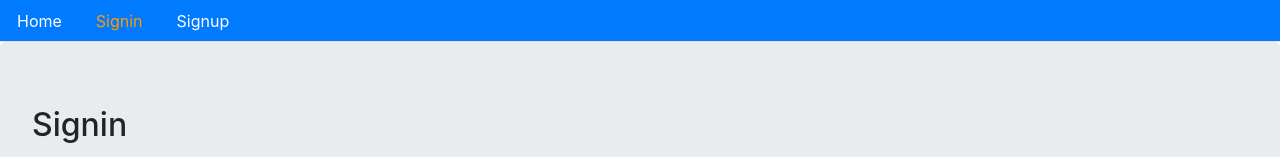
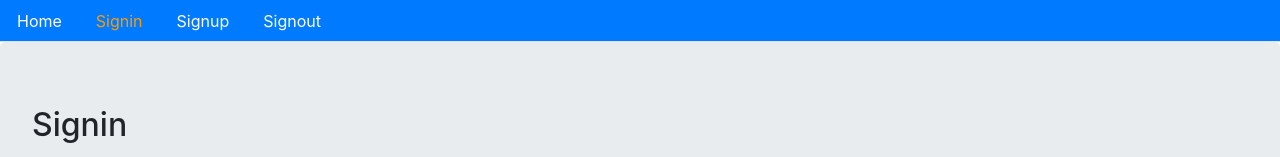
Before and after one commit to jose-Abel/mern-ecommerce-frontend, a React (Create React App) app: page /signin in a window 1280 px wide. Shown: the top 157 px of the page. Built offline with nearby package versions, Linux system fonts and the light colour scheme; no server answers.

Commit message:
Create the functionality to save the token into the localstorage and signout

```diff
--- a/src/auth/index.js
+++ b/src/auth/index.js
@@ -33,3 +33,39 @@
 		console.log(err);
 	})
 }
+
+export const authenticate = (data, next) => {
+	if (typeof window !== 'undefined') {
+		localStorage.setItem("jwt", JSON.stringify(data));
+
+		next();
+	}
+}
+
+export const signout = (next) => {
+	if (typeof window !== 'undefined') {
+		localStorage.removeItem("jwt");
+		next();
+
+		return fetch(`${API}/signout`, {
+			method: 'GET'
+		})
+		.then(response => {
+			console.log('signout', response);
+		})
+		.catch(err => console.log(err));
+	}
+}
+
+export const isAuthenticated = () => {
+	if (typeof window == 'undefined') {
+		return false;
+	}
+
+	if (localStorage.getItem('jwt')) {
+		return JSON.parse(localStorage.getItem("jwt"));
+
+	} else {
+		return false;
+	}
+}
--- a/src/core/Menu.js
+++ b/src/core/Menu.js
@@ -1,5 +1,6 @@
-import React from 'react';
+import React, { Fragment } from 'react';
 import { Link, withRouter } from 'react-router-dom';
+import { signout, isAuthenticated } from '../auth';
 
 const isActive = (history, path) => {
   if (history.location.pathname === path) {
@@ -24,6 +25,8 @@
           </Link>
         </li>
 
+        { !isAuthenticated() && (
+          <Fragment>
             <li className='nav-item'>
               <Link
                 className='nav-link'
@@ -41,6 +44,22 @@
                   Signup
               </Link>
             </li>
+          </Fragment>
+        )}
+
+        { isAuthenticated && (
+          <li className='nav-item'>
+            <span
+              className='nav-link'
+              style={{cursor: 'pointer', color: '#ffffff'}}
+              onClick={() => signout(() => {
+                history.push('/');
+              })}
+            >
+                Signout
+            </span>
+          </li>
+        )}
 
       </ul>
     </div>
--- a/src/user/Signin.js
+++ b/src/user/Signin.js
@@ -1,7 +1,7 @@
 import React, { useState } from 'react';
 import { Redirect } from 'react-router-dom';
 import Layout from '../core/Layout';
-import { signin } from '../auth';
+import { signin, authenticate } from '../auth';
 
 const Signin = () => {
   const [values, setValues] = useState({
@@ -32,10 +32,14 @@
       if (data.error) {
         setValues({...values, error: data.error, loading: false});
       } else {
-        setValues({
-          ...values,
-          redirectToReferrer: true
-        });
+        authenticate(data,
+          () => {
+            setValues({
+              ...values,
+              redirectToReferrer: true
+            });
+          }
+        )
       }
     })
   }
```
Lines whose indentation alone changed are shown as unchanged.
